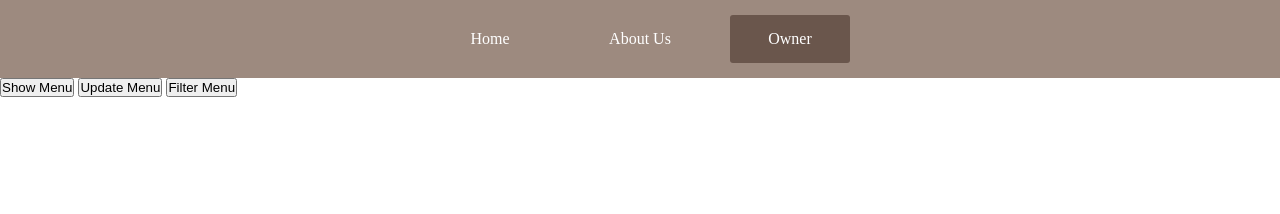
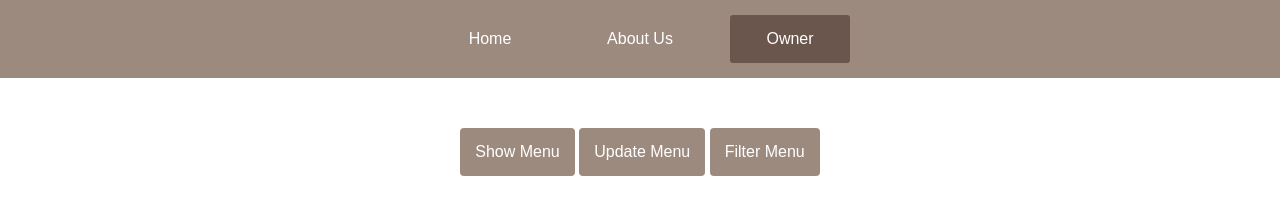
Before and after one commit to priyapatel4/FinalProjectCS3203, a plain HTML site: page Frontend/Owner.html in a window 1280 px wide. Drawn offline with Linux system fonts and the light colour scheme.

Commit message:
Update style.css

```diff
--- a/Frontend/style.css
+++ b/Frontend/style.css
@@ -2,6 +2,7 @@
     padding: 0;
     margin: 0;
     box-sizing: border-box;
+    font-family: sans-serif;
 }
 
 body.home {
@@ -9,15 +10,7 @@ body.home {
     background-size: cover;
     background-repeat: no-repeat;
     background-position: center top !important;
-    font-family: sans-serif;
 }
-
-body.about {
-    color: black;
-
-}
-
-
 
 .menu-bar
 {
@@ -44,15 +37,26 @@ body.about {
     text-decoration: none;
     color: #fff;
 }
-ul li a{
-    display: block;
-    text-decoration: none;
-}
-
-
 
 .active, .menu-bar ul li:hover
 {
     background: #6a564c;
     border-radius: 3px;
 }
+
+.option-button {
+    padding-top: 50px;
+    text-align: center;
+}
+
+.button {
+    background-color: #9d8a7f;
+    border: none;
+    color: white;
+    padding:15px;
+    text-align: center;
+    text-decoration: none;
+    display: inline-block;
+    font-size: 16px;
+    border-radius: 4px;
+}
```
